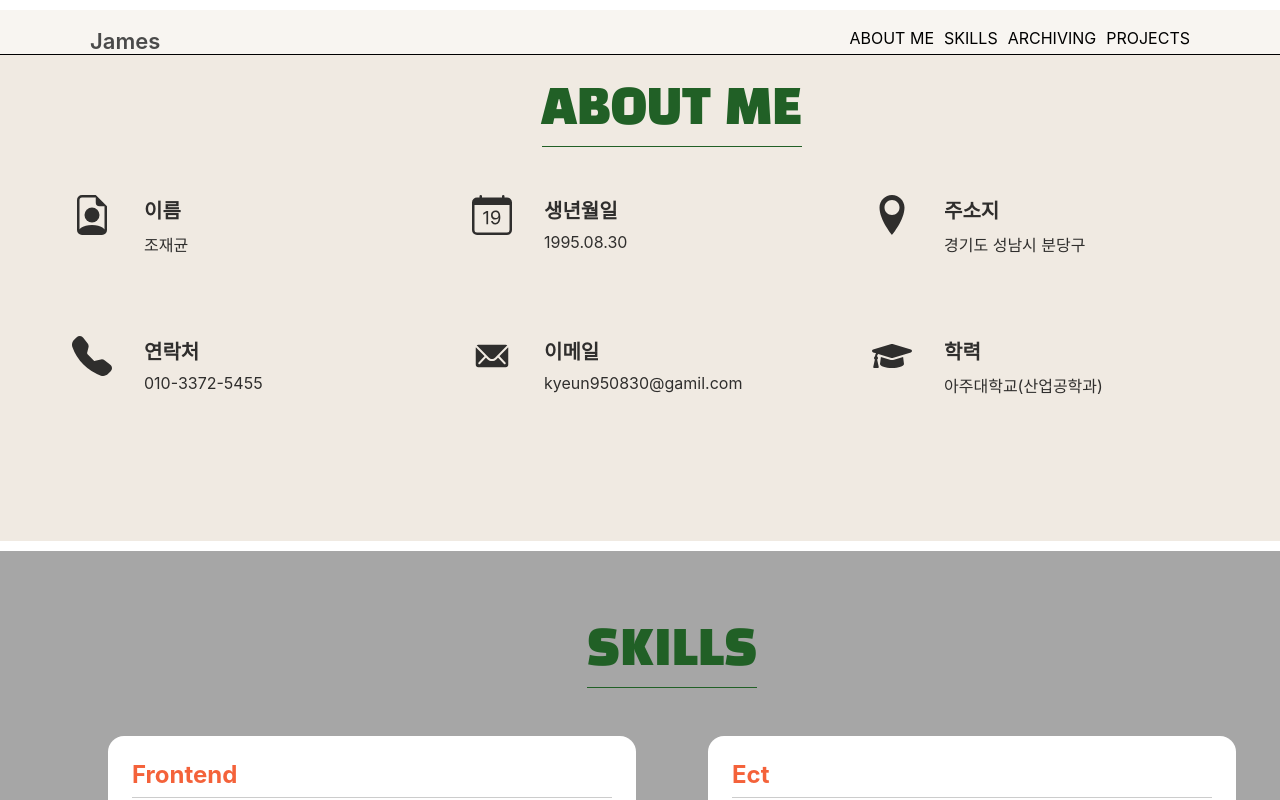
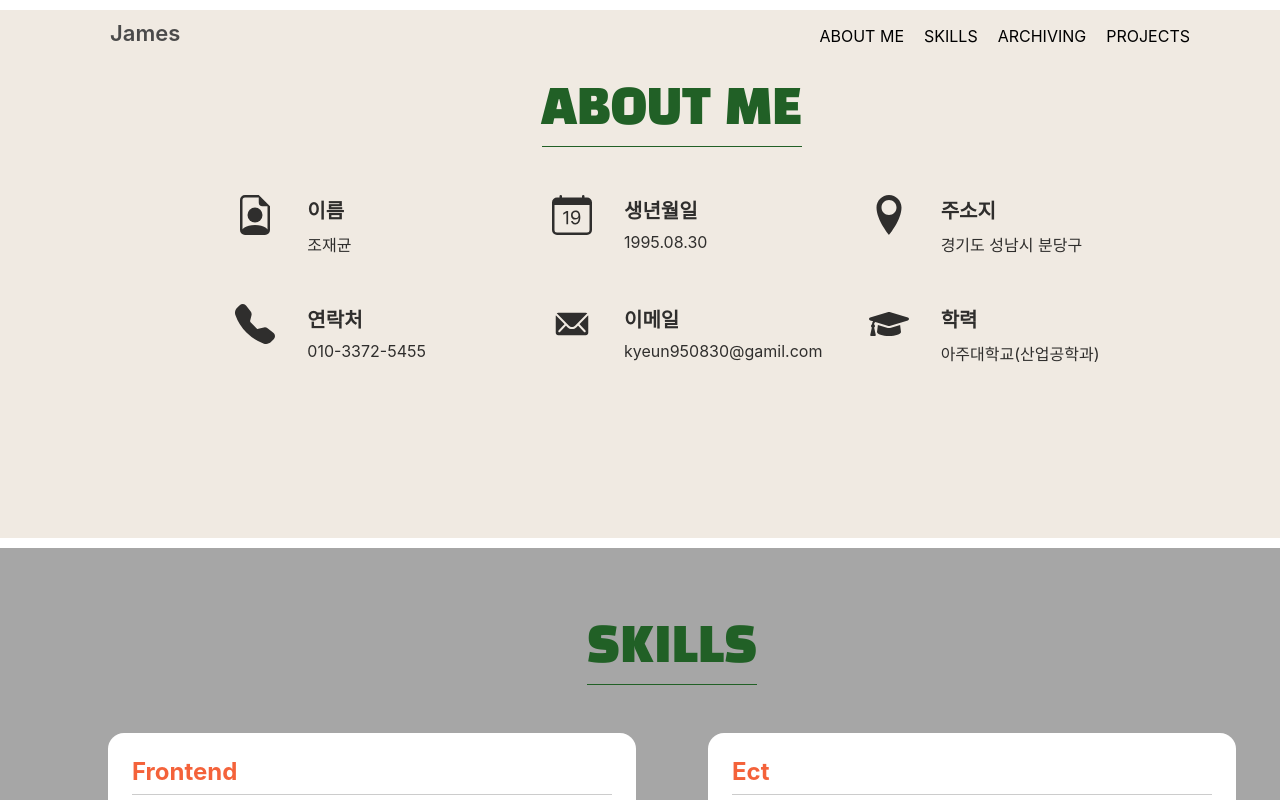
Before and after one commit to JamesJoe0830/Portfolio, a React (Create React App) app: page / in a window 1280 px wide. Shown: the top 800 px of the page. Built offline with nearby package versions, Linux system fonts and the light colour scheme.

Commit message:
Nav_Scroll시에 css변화(useState,useEffect)로

```diff
--- a/src/Pages/Pages.css
+++ b/src/Pages/Pages.css
@@ -32,7 +32,7 @@
 .aboutMe__contents {
     display: flex;
     margin: 0px auto;
-    max-width: 1200px;
+    max-width: 950px;
     flex-flow: row wrap;
     justify-content: space-between;
     -webkit-box-pack: justify;
@@ -42,9 +42,9 @@
     display: flex;
     flex-flow: row nowrap;
     width: 100%;
-    max-width: 25rem;
+    max-width: 15rem;
     margin: 0 auto;
-    margin-bottom: 5rem;
+    margin-bottom: 3rem;
     opacity: .8;
 }
 
--- /dev/null
+++ b/src/components/Nav.css
@@ -0,0 +1,7 @@
+.basic_navContainer {
+    /* background-color: rgba(255, 255, 255, 0.5); */
+}
+
+.scroll_navContainer {
+    background-color: white;
+}
--- a/src/components/Nav.jsx
+++ b/src/components/Nav.jsx
@@ -1,14 +1,22 @@
-import React from "react";
+import React, {useState, useEffect} from "react";
 import styled from "styled-components";
 import { Link } from "react-scroll";
+import "./Nav.css";
 export default function Nav() {
   const MoveToTop = () => {
     // top:0 >> 맨위로  behavior:smooth >> 부드럽게 이동할수 있게 설정하는 속성
       window.scrollTo({ top: 0, behavior: 'smooth' });
     };
+  const [scrollPosition,setScrollPosition] = useState(0);
+  const updateScroll = () => {
+    setScrollPosition(window.scrollY || document.documentElement.scrollTop);
+  }
+  useEffect(()=>{
+    window.addEventListener('scroll', updateScroll);
+  })
   return (
     <div>
-      <NavContainer>
+      <NavContainer className={scrollPosition<80 ? "basic_navContainer":"scroll_navContainer"}>
         <NavElements>
           <PortfolioName onClick={()=>{MoveToTop();}}>James</PortfolioName>
           <PortfolioMenu>
@@ -70,8 +78,8 @@ const NavContainer = styled.div`
   top:0;
   z-index: 9999;
   width: 100%;
-  border-bottom: 1px solid;
-  background-color: rgba(255, 255, 255, 0.5);
+  /* border-bottom: 1px solid; */
+
 `;
 
 const NavElements = styled.div`
@@ -79,7 +87,6 @@ const NavElements = styled.div`
   width: 1100px;
   margin: 0 auto;
   text-align: center;
-  padding: 28px 0 24px;
 `;
 
 const PortfolioName = styled.div`
@@ -87,6 +94,7 @@ const PortfolioName = styled.div`
   font-size: 22px;
   font-weight: 600;
   margin: 0px auto;
+  padding: 20px;
   cursor: pointer;
   color: #4a4a4a;
   &:hover{
@@ -98,10 +106,11 @@ const PortfolioName = styled.div`
 const PortfolioMenu = styled.div`
   display: flex;
   float: right;
+  padding: 26px 0px 26px 0px;
 `;
 
 const MenuItem = styled.div`
-  margin-left: 10px;
+  margin-left: 20px;
   cursor: pointer;
   &:hover{
     color: #000000;
```
